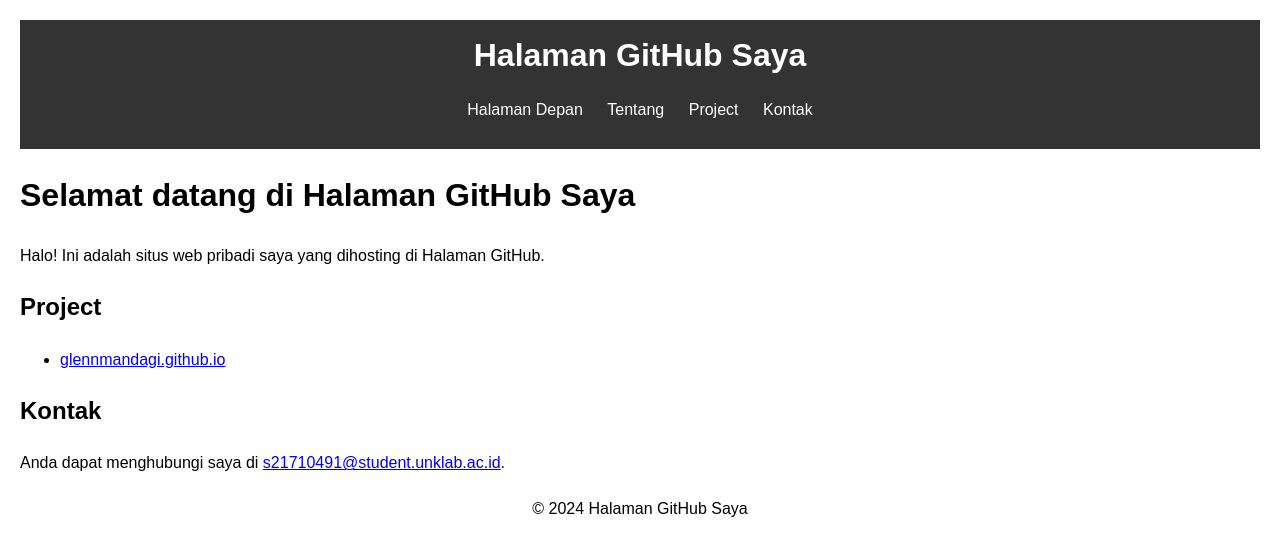
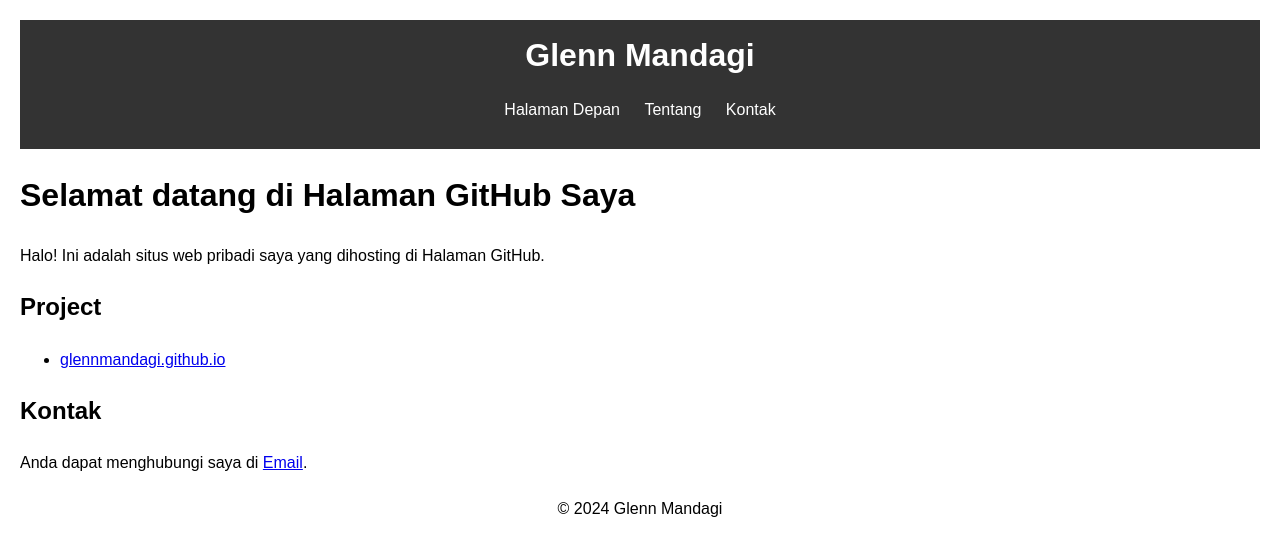
Before and after one commit to glennmandagi/glennmandagi.github.io, a Jekyll site: the page built from index.md, in a window 1280 px wide. Shown: the top 556 px of the page. Built offline with Jekyll 4.4.1, drawn with Linux system fonts in a browser that asks for light colours.

Commit message:
Added some files and Edit some files

```diff
--- a/_config.yml
+++ b/_config.yml
@@ -1,4 +1,4 @@
-title: Halaman GitHub Saya
+title: Glenn Mandagi
 description: Situs web pribadi saya dihosting di Halaman GitHub.
 baseurl: ""
 url: "https://glennmandagi.github.io"
--- a/_layouts/default.html
+++ b/_layouts/default.html
@@ -12,9 +12,8 @@
         <nav>
             <ul>
                 <li><a href="{{ '/' | relative_url }}">Halaman Depan</a></li>
-                <li><a href="{{ '/tentang' | relative_url }}">Tentang</a></li>
-                <li><a href="{{ '/project' | relative_url }}">Project</a></li>
-                <li><a href="{{ '/kontak' | relative_url }}">Kontak</a></li>
+                <li><a href="{{ '/tentang.md' | relative_url }}">Tentang</a></li>
+                <li><a href="{{ '/kontak.md' | relative_url }}">Kontak</a></li>
             </ul>
         </nav>
     </header>
--- a/index.md
+++ b/index.md
@@ -13,4 +13,4 @@ Halo! Ini adalah situs web pribadi saya yang dihosting di Halaman GitHub.
 
 ## Kontak
 
-Anda dapat menghubungi saya di [s21710491@student.unklab.ac.id](mailto:s21710491@student.unklab.ac.id).
+Anda dapat menghubungi saya di [Email](mailto:s21710491@student.unklab.ac.id).
```
Also changed, not shown: kontak.md (added, +22 -0 lines), tentang.md (added, +27 -0 lines).
